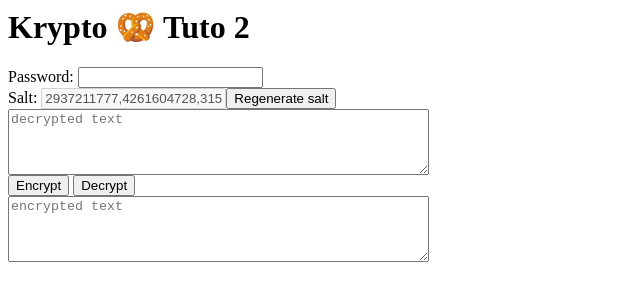
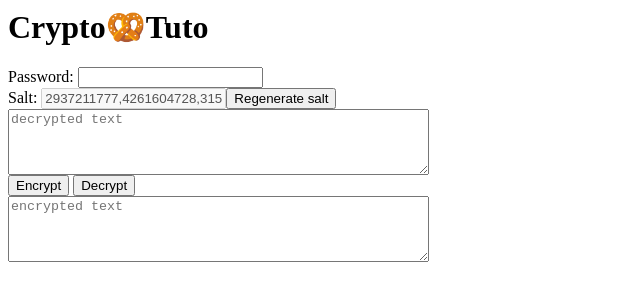
Before and after one commit to alexsalvatore/tuto-crypto, a website: page index.html in a window 1280 px wide. Shown: the whole page, without its empty margins (0-640 px from the left). Drawn offline with nearby package versions, Linux system fonts and the light colour scheme.

Commit message:
meilleur orhtographe

```diff
--- a/index.html
+++ b/index.html
@@ -1,13 +1,13 @@
 <html>
 <head>
   <meta http-equiv="Content-Type" content="text/html; charset=utf-8"/>
-  <title>Krypto 🥨 Tuto 2</title>
+  <title>Crypto🥨Tuto</title>
   <script src="https://cdnjs.cloudflare.com/ajax/libs/localforage/1.9.0/localforage.min.js" integrity="sha512-GkJRKF+k/yzHfJUg9LrNLQhS0jorQe4kES+GHkqtQThCJ5z5A1KwCXH0GYbJApDh/a3ERFvq9xbRJY9mEXzQiA==" crossorigin="anonymous"></script>
 </head>
 
 <body>
 
-<h1>Krypto 🥨 Tuto 2</h1>
+<h1>Crypto🥨Tuto</h1>
 <div>
     Password: <input type="password" id="password"></input>
 </div>
```
